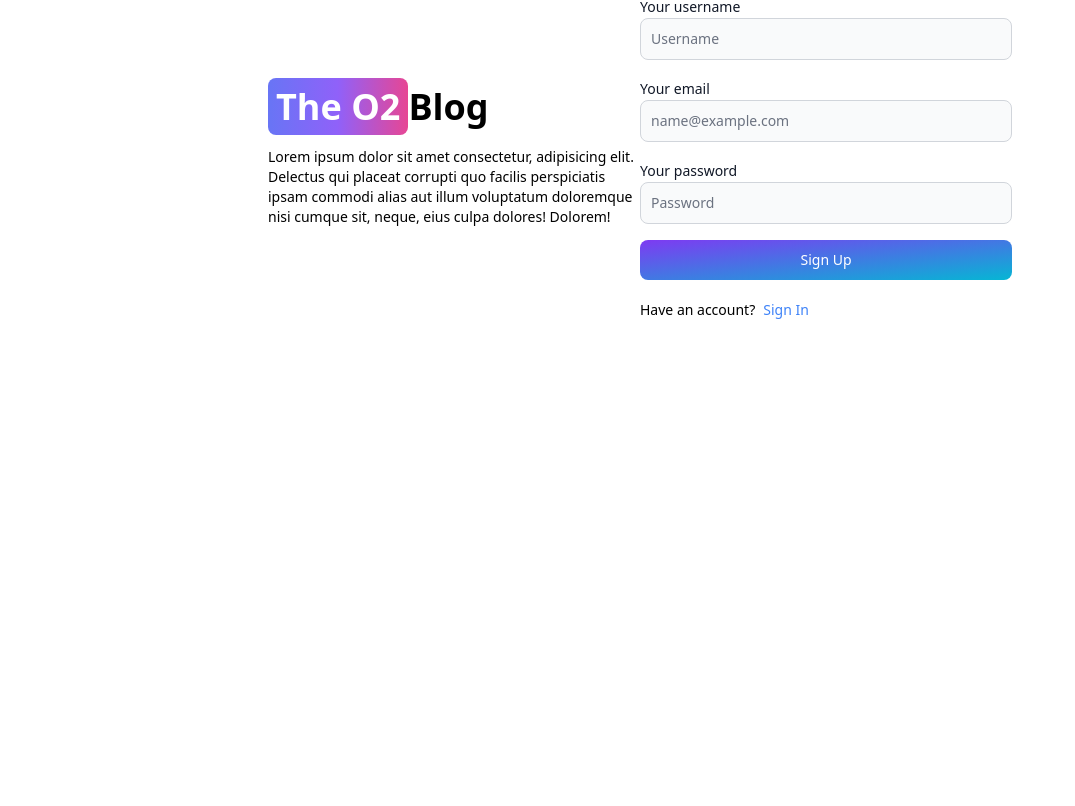
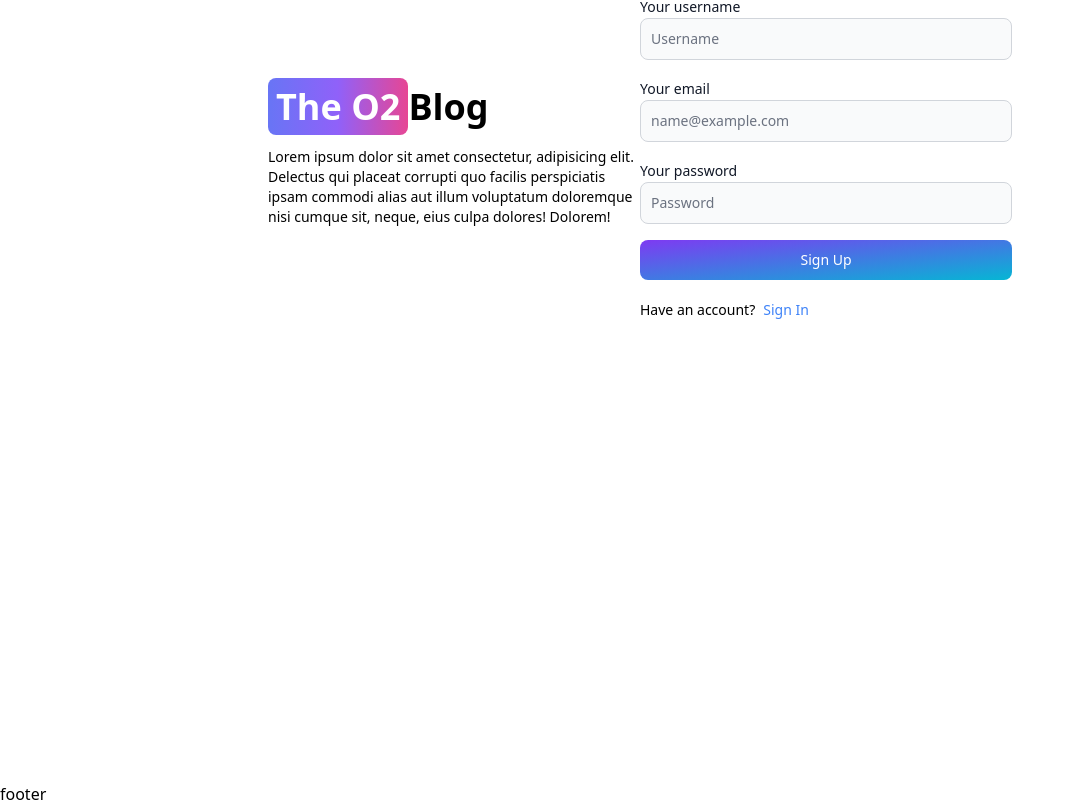
Before and after one commit to thewdk/blog-app-alx, a React (Vite) app in the folder client/: page /sign-up in a window 1280 px wide. Shown: the part 162-968 px from the top of the page, without its empty margins (0-1075 px from the left). Before the commit the page ends 944 px from the top, so only its background shows below. Built offline with nearby package versions, Linux system fonts and the light colour scheme.

Commit message:
create Footer.jsx

```diff
--- a/client/src/App.jsx
+++ b/client/src/App.jsx
@@ -6,6 +6,7 @@ import Signin from './pages/Signin'
 import Dashboard from './pages/Dashboard'
 import Projects from './pages/Projects'
 import Header from './components/Header'
+import Footer from './components/Footer'
 
 export default function App() {
   return (
@@ -19,6 +20,7 @@ export default function App() {
         <Route path='/sign-in' element={<Signin />} />
         <Route path='/sign-up' element={<Signup />} />
       </Routes>
+      <Footer />
     </BrowserRouter>
   )
 }
--- /dev/null
+++ b/client/src/components/Footer.jsx
@@ -0,0 +1,9 @@
+import React from 'react'
+
+export default function Footer() {
+  return (
+    <div>
+      footer
+    </div>
+  )
+}
```
